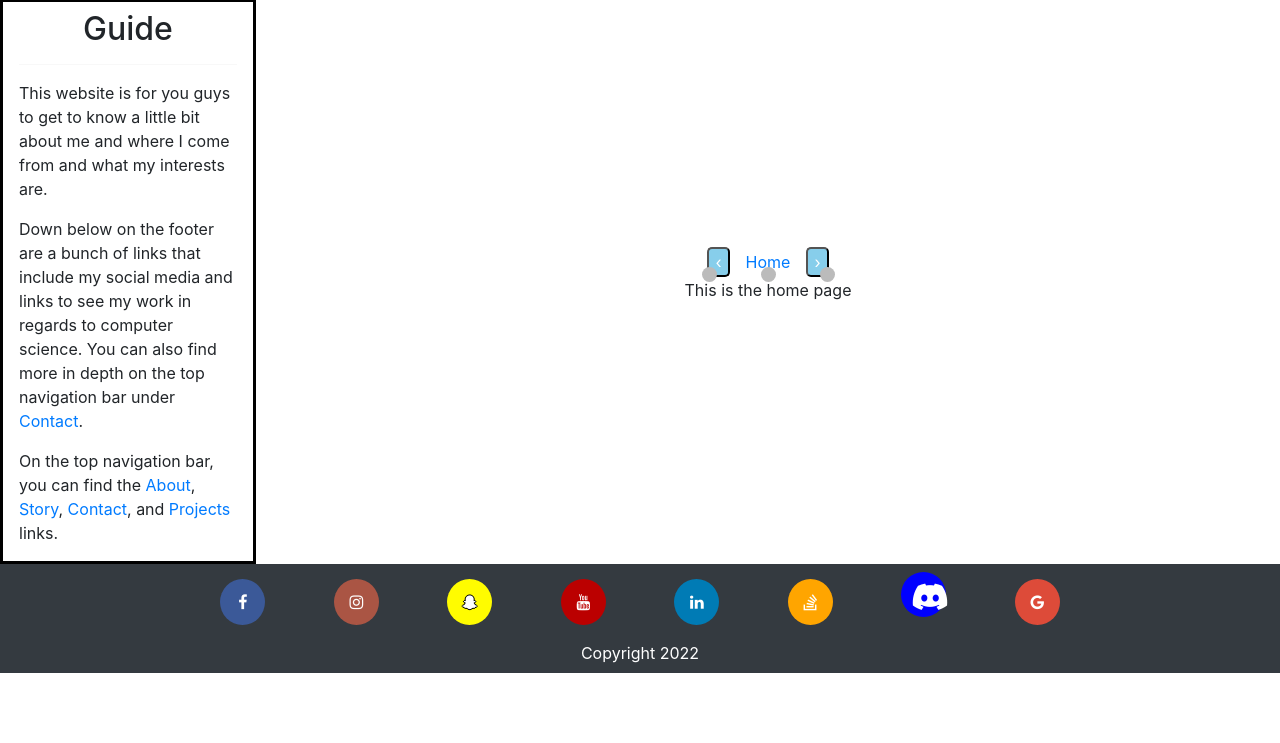
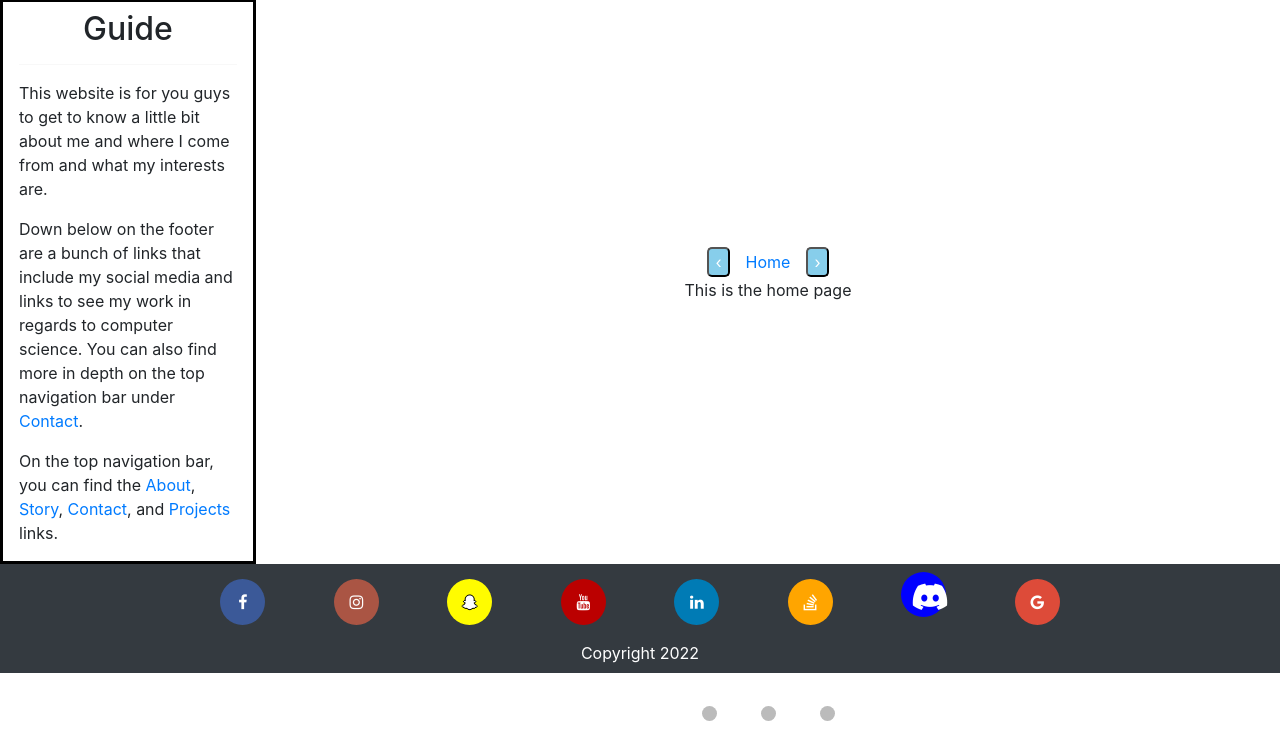
Before and after one commit to viveroa2291/adanvivero, a PHP site: page / in a window 1280 px wide. Shown: the part 57-800 px from the top of the page. Run offline with PHP 8.4, Linux system fonts and the light colour scheme; some libraries are stand-ins or nearby versions.

Commit message:
Issues
I am trying to fix some issues with the three buttons. I'll figure it out.

```diff
--- a/CSS/home.css
+++ b/CSS/home.css
@@ -27,6 +27,7 @@
 }
 a.home-links:hover {
   text-decoration: none;
+  color: gray;
 }
 .home-links {
   position: relative;
@@ -39,13 +40,15 @@ a.home-links:hover {
     bottom: 0;
     left: 0;
     background-color: black;
+    color: black;
     visibility: hidden;
     transition: all 0.4s ease-in-out;
 }
 .home-links:hover:before {
   visibility: visible;
-  width: 90%;
+  width: 99%;
   text-decoration: none;
+  color: black;
 }
 .next-area, .previous-area {
     margin: 0 1rem;
@@ -59,7 +62,7 @@ a.home-links:hover {
     background: cornflowerblue;
     cursor: pointer;
   }
-#header{
+.header{
     text-align: center;
 }
 .dots-wrapper {
@@ -67,6 +70,7 @@ a.home-links:hover {
   text-align: center;
   /* transform: translateX(-50%); */
   display: flex;
+  bottom: 0;
 }
 .dot {
   cursor: pointer;
--- a/index.html
+++ b/index.html
@@ -46,7 +46,7 @@
                         <div class="previous-area">
                             <button id="previous-button">&#8249;</button>
                         </div>
-                        <a href="" id="header"></a>
+                            <a href="" class="header" id="header"></a>
                             <hr>
                         <div class="next-area">
                             <button id="next-button">&#8250;</button>
```
Lines whose indentation alone changed are shown as unchanged.
